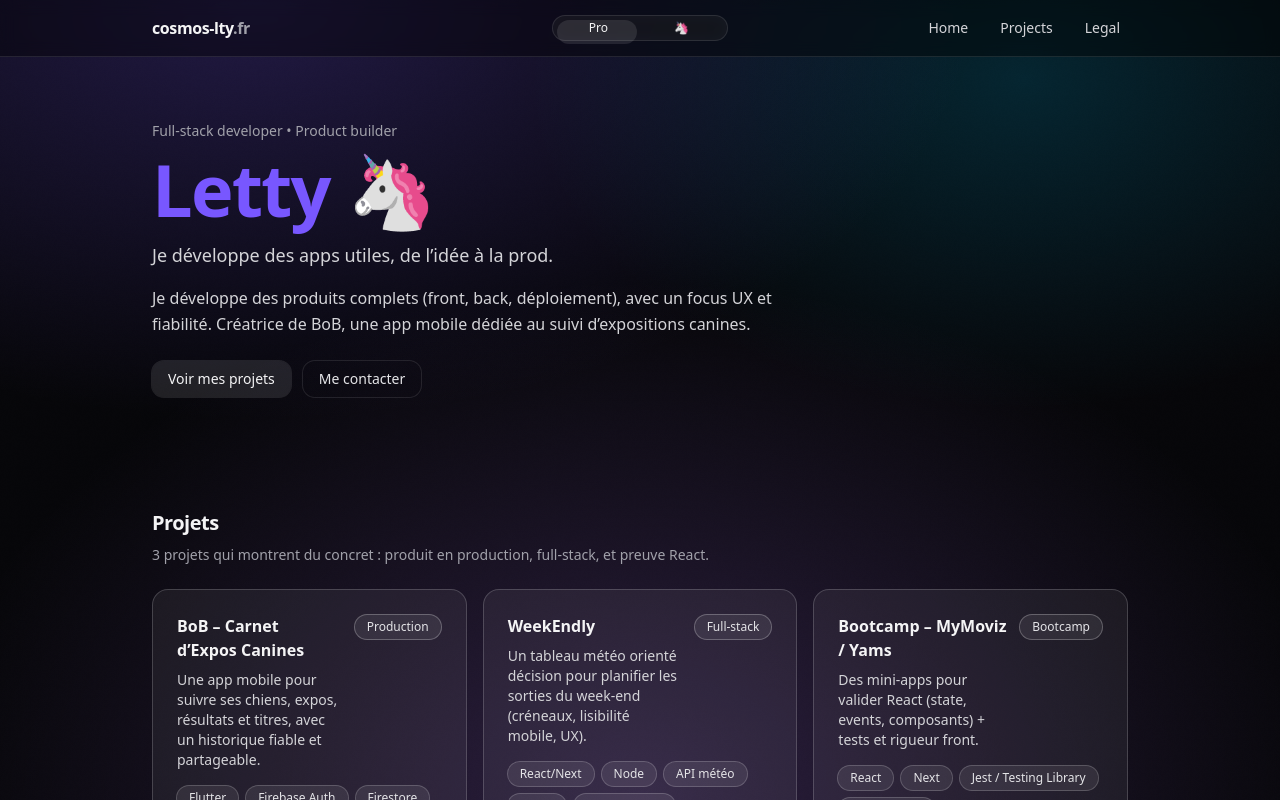
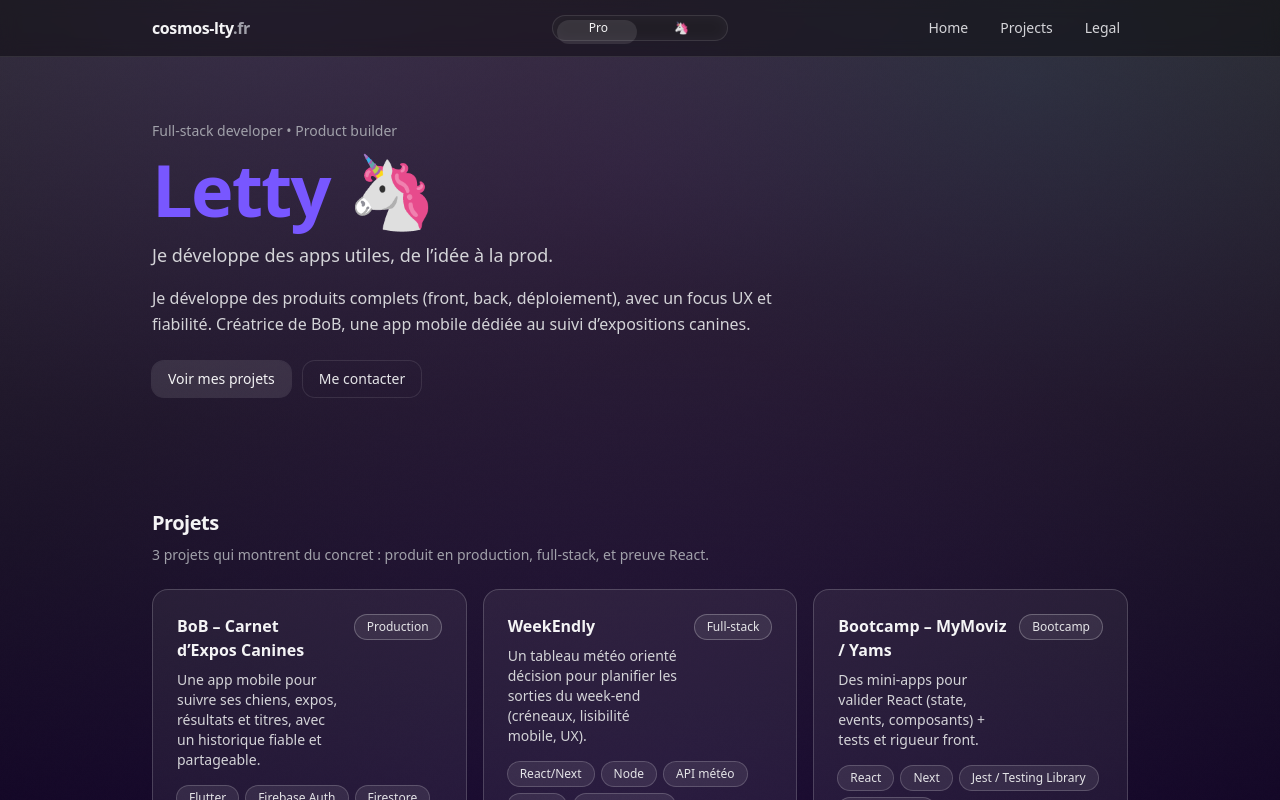
Before and after one commit to Laetitia-Bara/Portfolio, a Next.js app: page / in a window 1280 px wide. Shown: the top 800 px of the page. Built offline with nearby package versions, Linux system fonts and the light colour scheme.

Commit message:
swap wallpaper

```diff
--- a/src/app/globals.css
+++ b/src/app/globals.css
@@ -20,14 +20,42 @@ body::before {
     z-index: -1;
 
     background:
-        radial-gradient(1200px 700px at 20% 0%, rgba(var(--accent-primary), 0.24), transparent 60%),
-        radial-gradient(900px 600px at 80% 10%, rgba(var(--accent-secondary), 0.16), transparent 55%),
-        radial-gradient(1100px 800px at 50% 100%, rgba(var(--accent-tertiary), 0.22), transparent 65%),
-        linear-gradient(#07070a, #07070a);
+            /* Overlay sombre principal */
+            linear-gradient(rgba(63, 61, 65, 0.65),
+                    rgba(24, 8, 48, 0.75)),
 
-    /* Smooth + no seam */
+            /* Teinte violette UX (optionnelle mais 🔥) */
+            radial-gradient(1200px 800px at 50% 20%,
+                rgba(180, 0, 255, 0.18),
+                transparent 70%),
+
+            /* Wallpaper */
+            var(--wallpaper-url),
+
+            /* Tes gradients existants */
+            radial-gradient(1200px 700px at 20% 0%, rgba(var(--accent-primary), 0.24), transparent 60%),
+            radial-gradient(900px 600px at 80% 10%, rgba(var(--accent-secondary), 0.16), transparent 55%),
+            radial-gradient(1100px 800px at 50% 100%, rgba(var(--accent-tertiary), 0.22), transparent 65%),
+            linear-gradient(#07070a, #07070a);
+
     background-repeat: no-repeat;
-    background-size: cover;
+    background-size:
+        cover,
+        /* overlay */
+        cover,
+        /* wallpaper */
+        cover, cover, cover,
+        /* gradients */
+        cover;
+    /* base */
+    background-position:
+        center,
+        center,
+        center, center, center,
+        center;
+
+    /* Optionnel: petite “fusion” si l’image est trop présente */
+    filter: blur(var(--wallpaper-blur));
 }
 
 /* Grain léger pour supprimer l'effet "bande" */
@@ -48,6 +76,9 @@ body[data-theme="pro"] {
     --accent-secondary: 0, 200, 255;
     --accent-tertiary: 180, 120, 255;
     --sparkle-opacity: 0.02;
+    --wallpaper-url: none;
+    --wallpaper-opacity: 0;
+    --wallpaper-blur: 0px;
 }
 
 body[data-theme="unicorn"] {
@@ -55,6 +86,11 @@ body[data-theme="unicorn"] {
     --accent-secondary: 0, 255, 255;
     --accent-tertiary: 180, 0, 255;
     --sparkle-opacity: 0.06;
+    --wallpaper-url: url("/wallpapers/unicorn-geek.jpg");
+    --wallpaper-opacity: 0.45;
+        /* ajuste 0.12 -> 0.35 selon lisibilité */
+    --wallpaper-blur: 0px;
+        /* ex: 6px si tu veux le “fondre” */
 }
 
 /* UNICORN HERO TEXT */
```
Also changed, not shown: 1 other file (tests, documents, lock files or other folders).
